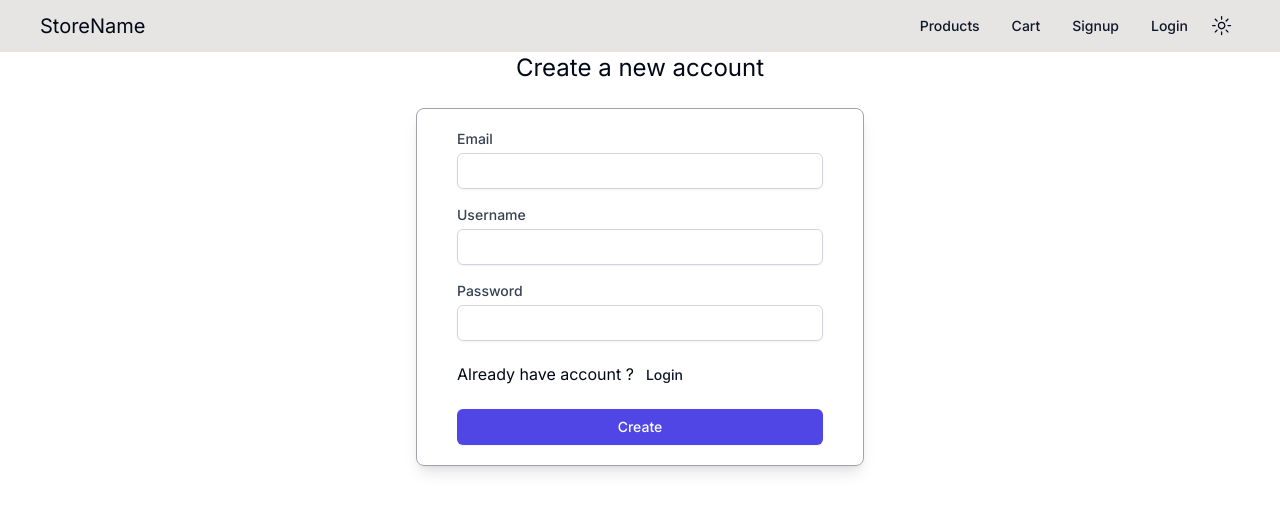
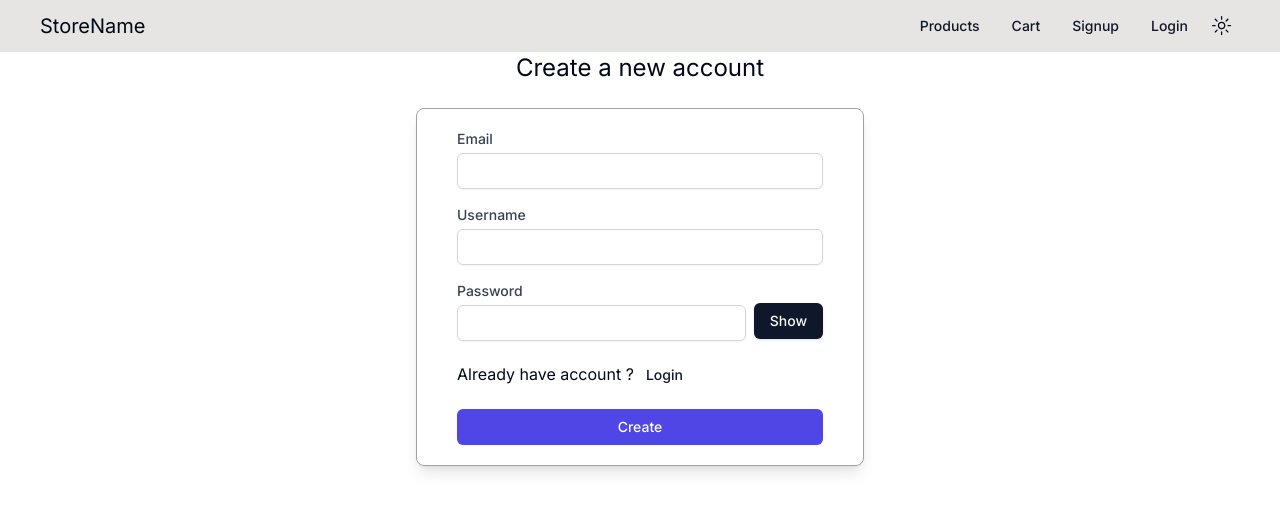
Before and after one commit to shubhamxdd/cart-next, a Next.js app: page /signup in a window 1280 px wide. Shown: the top 512 px of the page. Built offline with nearby package versions, Linux system fonts and the light colour scheme; no server answers.

Commit message:
show/hide password field

```diff
--- a/app/login/LoginForm.tsx
+++ b/app/login/LoginForm.tsx
@@ -17,12 +17,17 @@ type Inputs = {
 
 const LoginForm = () => {
   const [submitting, setSubmitting] = useState(false);
+  const [isPasswordVisible, setIsPasswordVisible] = useState(false);
   const router = useRouter();
   const {
     register,
     handleSubmit,
     formState: { errors },
   } = useForm<Inputs>();
+
+  const showPassword = () => {
+    setIsPasswordVisible(!isPasswordVisible);
+  };
 
   const onSubmit: SubmitHandler<Inputs> = async (data) => {
     try {
@@ -94,8 +99,10 @@ const LoginForm = () => {
             >
               Password
             </Label>
+            <div className="flex items-center gap-2">
               <Input
-              type="password"
+                type={isPasswordVisible ? "text" : "password"}
+                // todo icon add
                 {...register("password", {
                   required: true,
                   minLength: {
@@ -106,6 +113,10 @@ const LoginForm = () => {
                 id="password"
                 className="mt-1 block w-full rounded-md border-gray-300 shadow-sm dark:bg-gray-700 dark:border-gray-600 dark:text-white"
               />
+              <Button type="button" onClick={showPassword}>
+                {isPasswordVisible ? "Hide" : "Show"}
+              </Button>
+            </div>
             {errors.password && (
               <p className="text-red-400">{errors.password.message}</p>
             )}
--- a/app/product/[id]/DetailPage.tsx
+++ b/app/product/[id]/DetailPage.tsx
@@ -27,8 +27,7 @@ const DetailPage = () => {
         <div className="col-span-1 sm:col-span-4 md:col-span-4 container">
           {product?.image ? (
             <Image
-              // todo placeholder=blur
-              src={product?.image ?? ""}
+              src={product?.image}
               alt={product?.title ?? "Loading..."}
               width={400}
               height={400}
--- a/app/signup/SignupForm.tsx
+++ b/app/signup/SignupForm.tsx
@@ -17,6 +17,7 @@ type Inputs = {
 
 const SignupForm = () => {
   const [submitting, setSubmitting] = useState(false);
+  const [isPasswordVisible, setIsPasswordVisible] = useState(false);
   const router = useRouter();
 
   const {
@@ -24,6 +25,10 @@ const SignupForm = () => {
     handleSubmit,
     formState: { errors },
   } = useForm<Inputs>();
+
+  const showPassword = () => {
+    setIsPasswordVisible(!isPasswordVisible);
+  };
 
   const onSubmit: SubmitHandler<Inputs> = async (data) => {
     setSubmitting(true);
@@ -70,10 +75,6 @@ const SignupForm = () => {
                   value: 1,
                   message: "Minimum length is ",
                 },
-                // pattern: {
-                //   value: /^[A-Z0-9._%+-]+@[A-Z0-9.-]+\.[A-Z]{2,4}$/i,
-                //   message: "Invalid email address",
-                // },
               })}
               id="email"
               className="mt-1 block w-full rounded-md border-gray-300 shadow-sm dark:bg-gray-700 dark:border-gray-600 dark:text-white"
@@ -111,8 +112,9 @@ const SignupForm = () => {
             >
               Password
             </Label>
+            <div className="flex items-center gap-2">
               <Input
-              type="password"
+                type={isPasswordVisible ? "text" : "password"}
                 {...register("password", {
                   required: "Password is required!",
                   minLength: {
@@ -123,6 +125,10 @@ const SignupForm = () => {
                 id="password"
                 className="mt-1 block w-full rounded-md border-gray-300 shadow-sm dark:bg-gray-700 dark:border-gray-600 dark:text-white"
               />
+              <Button type="button" onClick={showPassword}>
+                {isPasswordVisible ? "Hide" : "Show"}
+              </Button>
+            </div>
             {errors.password && (
               <p className="text-red-400">{errors.password.message}</p>
             )}
```
Lines whose indentation alone changed are shown as unchanged.
